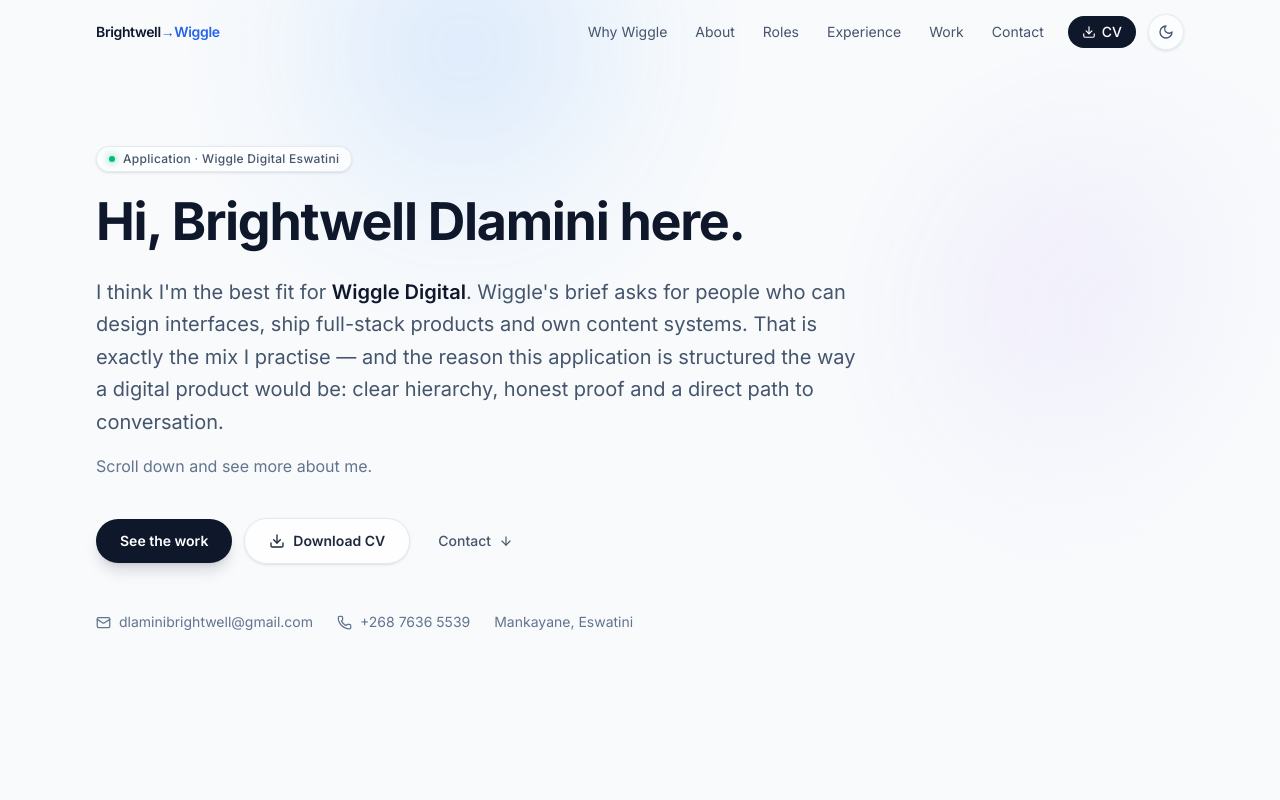
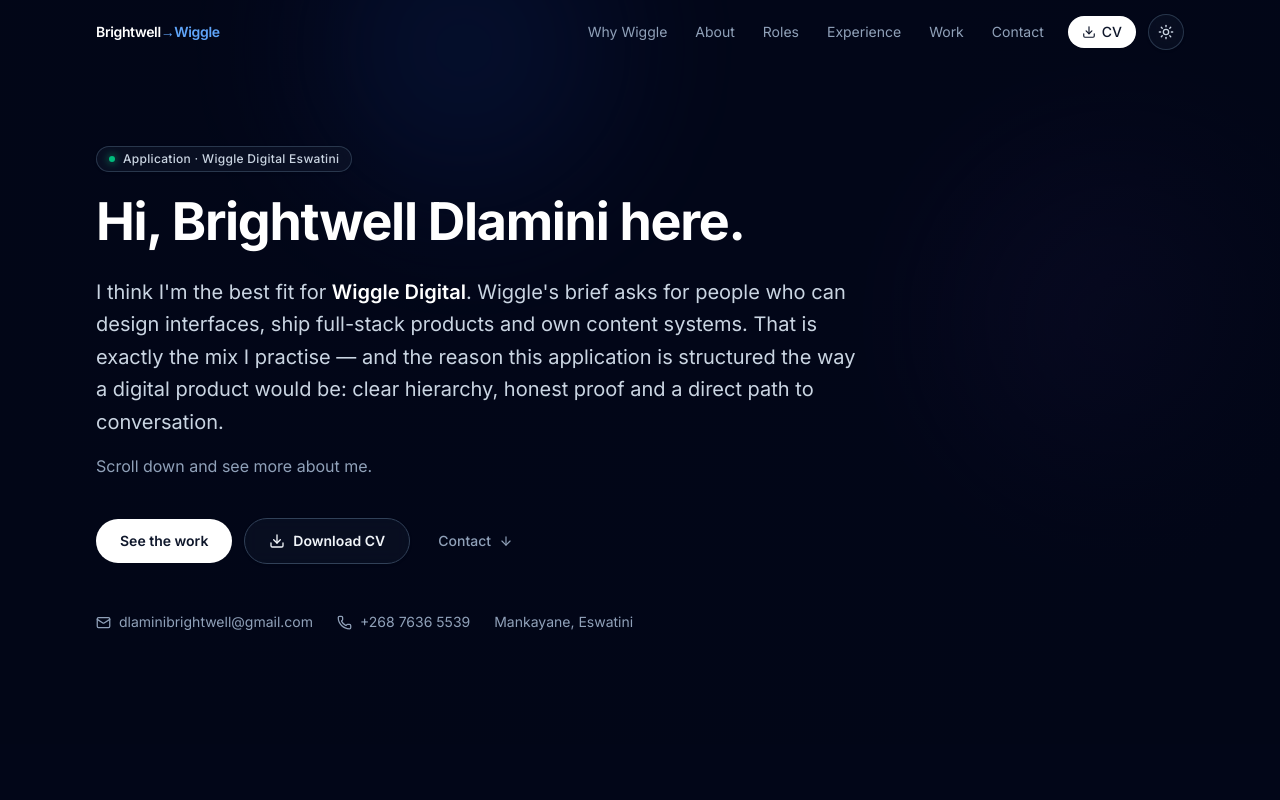
Before and after one commit to Brightwell-Dlamini/my-portfolio, a Next.js app: page / in a window 1280 px wide. Shown: the top 800 px of the page. Built offline with nearby package versions, Linux system fonts and the light colour scheme.

Commit message:
feat: default theme dark for all visitors

```diff
--- a/src/app/layout.tsx
+++ b/src/app/layout.tsx
@@ -27,11 +27,11 @@
   children,
 }: Readonly<{ children: React.ReactNode }>) {
   return (
-    <html lang="en" suppressHydrationWarning>
+    <html lang="en" className="dark" suppressHydrationWarning>
       <body
-        className={`${inter.variable} font-sans bg-slate-50 text-slate-900 antialiased transition-colors dark:bg-slate-950 dark:text-slate-100`}
+        className={`${inter.variable} font-sans bg-slate-950 text-slate-100 antialiased transition-colors`}
       >
-        <ThemeProvider attribute="class" defaultTheme="system" enableSystem>
+        <ThemeProvider attribute="class" defaultTheme="dark" enableSystem={false}>
           {children}
         </ThemeProvider>
       </body>
```
